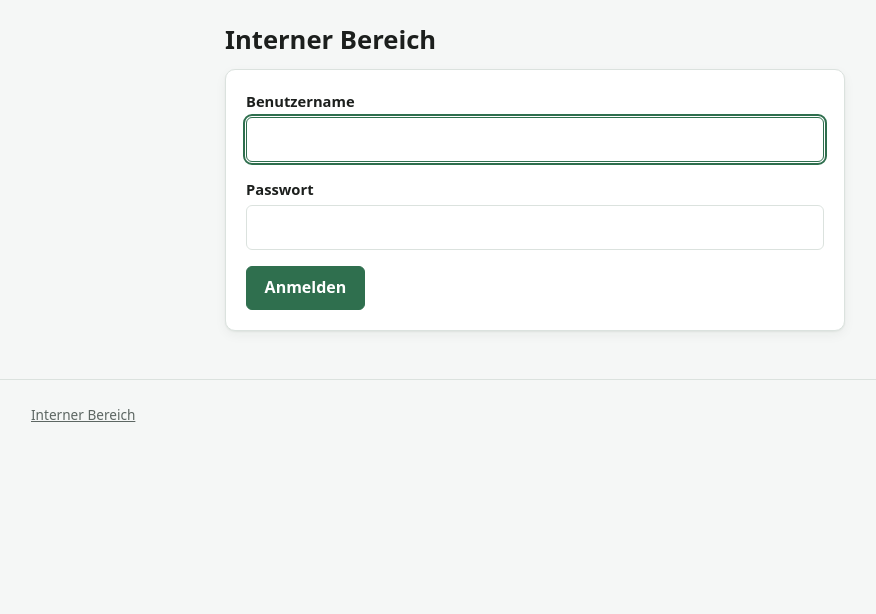
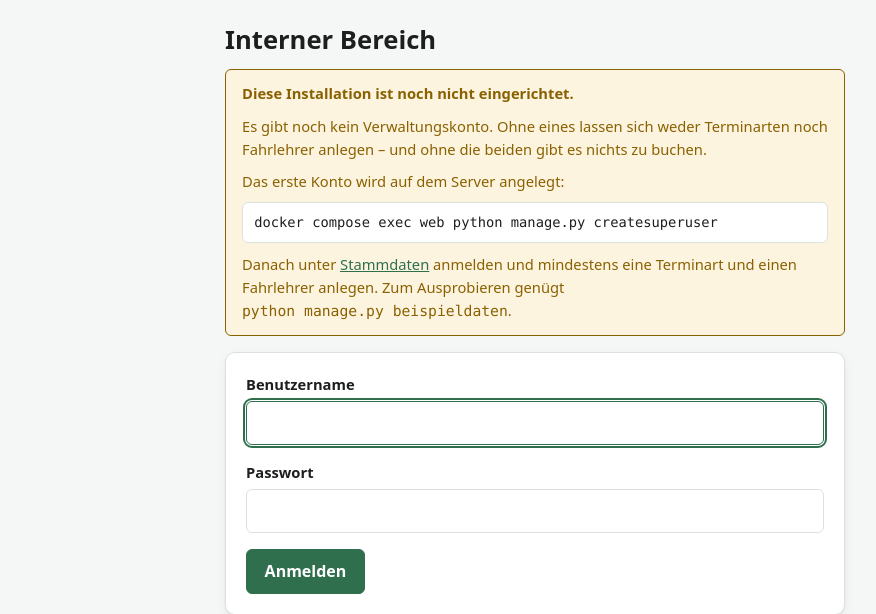
Before and after one commit to YoMamasNerd/schalti_termine, a Django app: page /intern/anmelden/ in a window 1280 px wide. Shown: the part 56-670 px from the top of the page, without its empty margins (105-981 px from the left). Run offline with Django 5.2, Linux system fonts and the light colour scheme.

Commit message:
Auf das fehlende Verwaltungskonto hinweisen, statt es zu verschweigen
Eine frische Installation läuft nach `migrate` technisch einwandfrei und ist
trotzdem für niemanden zu gebrauchen: Ohne Superuser kommt man nicht in den
Admin, ohne Admin gibt es weder Terminart noch Fahrlehrer, und ohne die
beiden ist der Kalender leer. Nichts stürzt ab, nichts wird protokolliert –
die Anmeldeseite weist nur jedes Passwort ab und der Kalender zeigt einen
leeren Monat. Das sieht aus wie ein Defekt und ist doch nur ein
übersprungener erster Schritt.

Die drei Seiten, die davon betroffen sind, sagen es jetzt selbst: die
Anmeldung des internen Bereichs, die Anmeldung des Django-Admins und die
öffentliche Buchungsseite. Der Hinweis nennt den Befehl in der Form, die auf
dieser Installation passt – im Container die Variante über docker compose,
erkannt an /.dockerenv.

Gefragt wird nach dem Superuser, nicht nach irgendeinem Konto: Ein
Fahrlehrer-Login darf die eigene Planung pflegen, aber keine Stammdaten
anlegen. Solange das niemand darf, steht die Installation still.

Zwei Entscheidungen zur Zurückhaltung:

- Auf der öffentlichen Seite erscheint der Hinweis nur, solange kein
  Superuser existiert. Danach ist ein leerer Kalender die Sache der
  Fahrschule und keine Nachricht an die Kundschaft – ein Terminalbefehl
  gehört dort ohnehin nicht hin. Die Abfrage steht zusätzlich hinter der
  Bedingung, dass Fahrlehrer oder Terminarten fehlen; im Normalbetrieb
  entsteht also keine zusätzliche Datenbankabfrage.
- Ein Datenbankfehler zählt als "kein Anlass für einen Hinweis". Vor der
  ersten Migration gibt es die Benutzertabelle noch nicht; der Hinweis ist
  nicht wichtig genug, um dafür eine Seite zu zerlegen.

Djangos LoginView und die Admin-Anmeldung gehören nicht diesem Projekt.
Statt beide durch eigene Views zu ersetzen, holt sich die Vorlage über einen
simple_tag, was sie braucht. Die Admin-Anmeldung wird über
admin.site.login_template eingehängt und erweitert die Vorlage des Admins,
statt sie zu kopieren.

13 neue Tests, 169 insgesamt, Abdeckung bleibt bei 97 %.

```diff
--- a/static/css/app.css
+++ b/static/css/app.css
@@ -229,6 +229,23 @@ ul.wochentage input { width: auto; }
 .hinweis--fehler { background: var(--rot-hell); border-color: var(--rot); color: var(--rot); }
 .hinweis--warnung { background: var(--gelb-hell); border-color: var(--gelb); color: var(--gelb); }
 
+/* Der Einrichtungshinweis enthält einen Befehl zum Abtippen oder Kopieren.
+   Er steht auch auf der öffentlichen Seite, solange die Installation neu ist,
+   und muss deshalb in schmalen Spalten bestehen: lieber scrollen als umbrechen,
+   damit ein Befehl beim Kopieren ganz bleibt. */
+.einrichtung > p { margin: 0 0 0.6rem; }
+.einrichtung > p:last-child { margin-bottom: 0; }
+.einrichtung .befehl {
+  margin: 0 0 0.6rem; padding: 0.55rem 0.7rem;
+  border-radius: var(--radius-klein); border: 1px solid var(--linie);
+  background: var(--flaeche); color: var(--text);
+  overflow-x: auto; font-size: 0.86rem;
+}
+.einrichtung code {
+  font-family: ui-monospace, SFMono-Regular, Menlo, Consolas, monospace;
+  white-space: pre;
+}
+
 .marke-status {
   display: inline-block; padding: 0.1rem 0.5rem; border-radius: 999px;
   font-size: 0.75rem; font-weight: 600; border: 1px solid;
--- a/termine/admin.py
+++ b/termine/admin.py
@@ -6,6 +6,11 @@ from .forms import RhythmusRegelForm
 from .models import Buchung, Fahrlehrer, RhythmusRegel, Sperrzeit, Termin, Terminart
 from .services import buchung as buchungs_service
 from .services.planung import generiere_termine
+
+# Wer hier ankommt und noch keinen Superuser hat, kann sich nicht anmelden und
+# erfährt sonst nirgends, warum. Die eigene Vorlage ergänzt die des Admins nur
+# um den Einrichtungshinweis.
+admin.site.login_template = "staff/admin_anmelden.html"
 
 
 class RhythmusRegelInline(admin.TabularInline):
--- /dev/null
+++ b/termine/services/einrichtung.py
@@ -0,0 +1,55 @@
+"""Erkennt eine Installation, in der noch niemand die Stammdaten pflegen kann.
+
+Nach `migrate` läuft die App technisch einwandfrei – und ist trotzdem für
+niemanden zu gebrauchen: Ohne Superuser kommt man nicht in den Django-Admin,
+ohne Admin gibt es weder Terminart noch Fahrlehrer, und ohne die beiden gibt
+es nichts zu buchen. Der Kalender ist dann einfach leer, die Anmeldeseite
+weist jedes Passwort ab. Beides sieht aus wie ein Fehler, ist aber nur ein
+fehlender erster Schritt.
+
+Die Prüfung fragt deshalb nach dem Superuser, nicht nach irgendeinem Konto:
+Ein Fahrlehrer-Login kann die eigene Planung pflegen, aber keine Stammdaten
+anlegen. Solange niemand das darf, steht die Installation still.
+"""
+
+from __future__ import annotations
+
+from pathlib import Path
+
+from django.contrib.auth import get_user_model
+from django.db import DatabaseError
+
+# Docker legt diese Datei in jedem Container an. Sie entscheidet nur darüber,
+# welche Variante des Befehls im Hinweis steht – ein Fehlgriff wäre also
+# unschön, aber harmlos.
+CONTAINER_MERKMAL = Path("/.dockerenv")
+
+COMPOSE_DIENST = "web"
+
+
+def superuser_fehlt() -> bool:
+    """True, wenn kein Superuser existiert.
+
+    Ein Datenbankfehler (etwa vor der ersten Migration) zählt bewusst als
+    „kein Anlass für einen Hinweis". Diese Funktion läuft beim Rendern von
+    Seiten; sie darf eine Seite niemals zum Absturz bringen, nur weil die
+    Auskunft gerade nicht zu holen ist.
+    """
+    try:
+        return not get_user_model().objects.filter(is_superuser=True).exists()
+    except DatabaseError:
+        return False
+
+
+def createsuperuser_befehl() -> str:
+    """Der Befehl in der Form, die auf dieser Installation tatsächlich passt."""
+    if CONTAINER_MERKMAL.exists():
+        return f"docker compose exec {COMPOSE_DIENST} python manage.py createsuperuser"
+    return "python manage.py createsuperuser"
+
+
+def einrichtungshinweis() -> dict | None:
+    """Kontext für den Hinweis – oder None, wenn alles eingerichtet ist."""
+    if not superuser_fehlt():
+        return None
+    return {"befehl": createsuperuser_befehl()}
--- a/termine/templates/staff/anmelden.html
+++ b/termine/templates/staff/anmelden.html
@@ -5,6 +5,8 @@
 {% block inhalt %}
 <div class="huelle-schmal" style="padding:0">
   <h1>Interner Bereich</h1>
+
+  {% include "termine/_einrichtung.html" %}
 
   {% if form.errors %}
     <div class="hinweis hinweis--fehler">
--- /dev/null
+++ b/termine/templates/termine/_einrichtung.html
@@ -0,0 +1,27 @@
+{% comment %}
+  Hinweis auf den fehlenden ersten Schritt. Erscheint nur, solange es keinen
+  Superuser gibt – danach verschwindet er von selbst, auch von der
+  öffentlichen Seite.
+{% endcomment %}
+{% load einrichtung %}
+{% einrichtungshinweis as einrichtung %}
+{% if einrichtung %}
+  <div class="hinweis hinweis--warnung einrichtung">
+    <p><strong>Diese Installation ist noch nicht eingerichtet.</strong></p>
+    <p>
+      Es gibt noch kein Verwaltungskonto. Ohne eines lassen sich weder Terminarten
+      noch Fahrlehrer anlegen – und ohne die beiden gibt es nichts zu buchen.
+    </p>
+    <p>Das erste Konto wird auf dem Server angelegt:</p>
+    <pre class="befehl"><code>{{ einrichtung.befehl }}</code></pre>
+    <p>
+      {% if im_admin %}
+        Danach melden Sie sich hier an
+      {% else %}
+        Danach unter <a href="{% url 'admin:index' %}">Stammdaten</a> anmelden
+      {% endif %}
+      und mindestens eine Terminart und einen Fahrlehrer anlegen. Zum
+      Ausprobieren genügt <code>python manage.py beispieldaten</code>.
+    </p>
+  </div>
+{% endif %}
```
Also changed, not shown: CLAUDE.md (+3 -1 lines), termine/templates/staff/admin_anmelden.html (added, +34 -0 lines), termine/templates/termine/start.html (+10 -0 lines), termine/templatetags/einrichtung.py (added, +15 -0 lines), termine/tests/test_einrichtung.py (added, +119 -0 lines), README.md, termine/templatetags/__init__.py (added).
